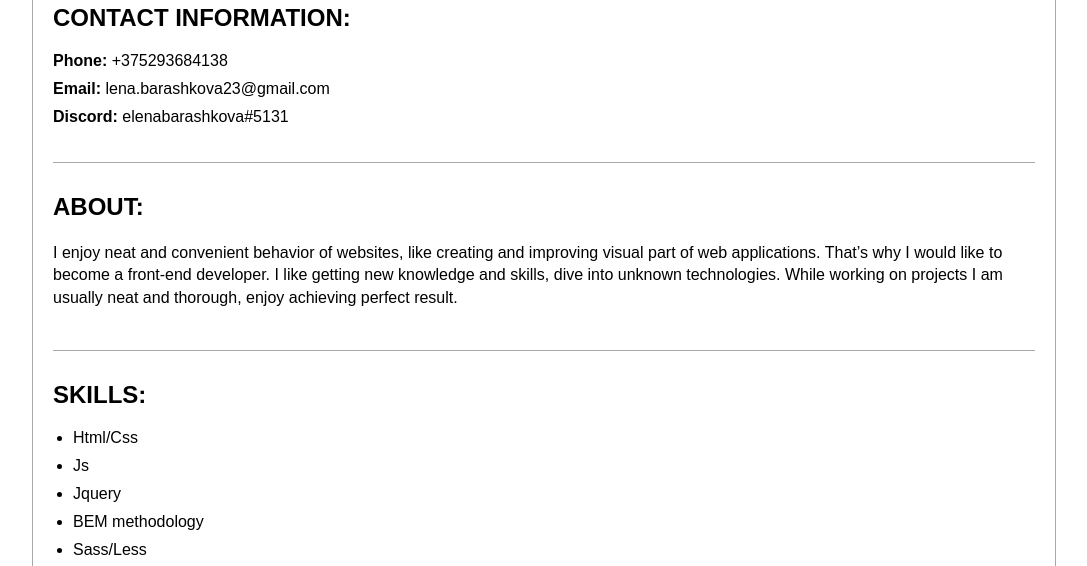
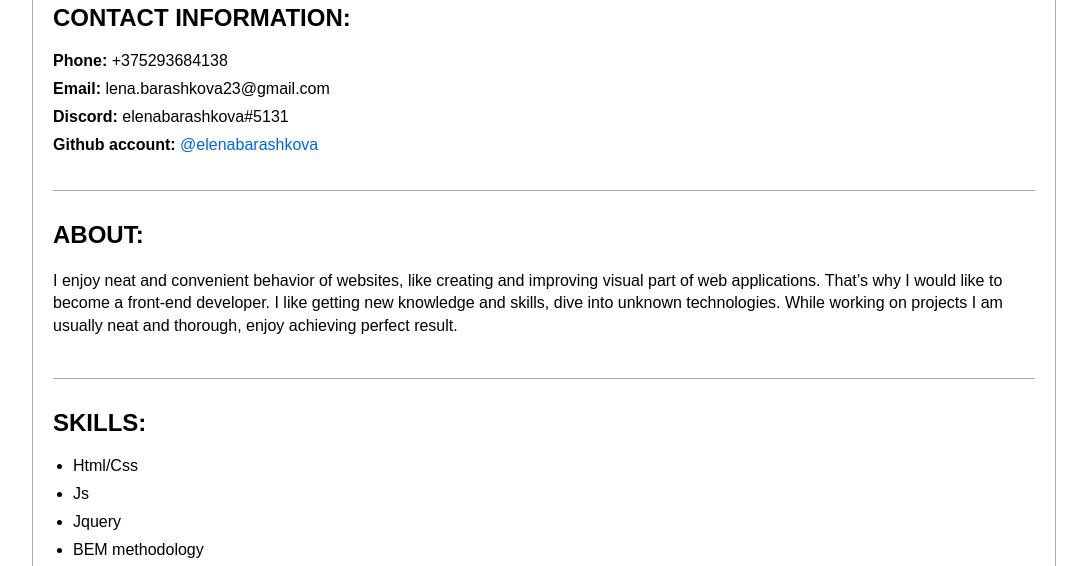
Before and after one commit to elenabarashkova/rsschool-cv, a plain HTML site: page index.html in a window 1280 px wide. Shown: the part 214-780 px from the top of the page, without its empty margins (96-1183 px from the left). Drawn offline with Linux system fonts and the light colour scheme.

Commit message:
feat: add github link

```diff
--- a/index.html
+++ b/index.html
@@ -33,6 +33,7 @@
 				<li><span class="bold">Phone: </span>+375293684138</li>
 				<li><span class="bold">Email: </span>lena.barashkova23@gmail.com</li>
 				<li><span class="bold">Discord: </span>elenabarashkova#5131</li>
+				<li><span class="bold">Github account: </span><a href="https://github.com/elenabarashkova">@elenabarashkova</a></li>
 			</ul>
 		</section>
 		<section id="about">
```
